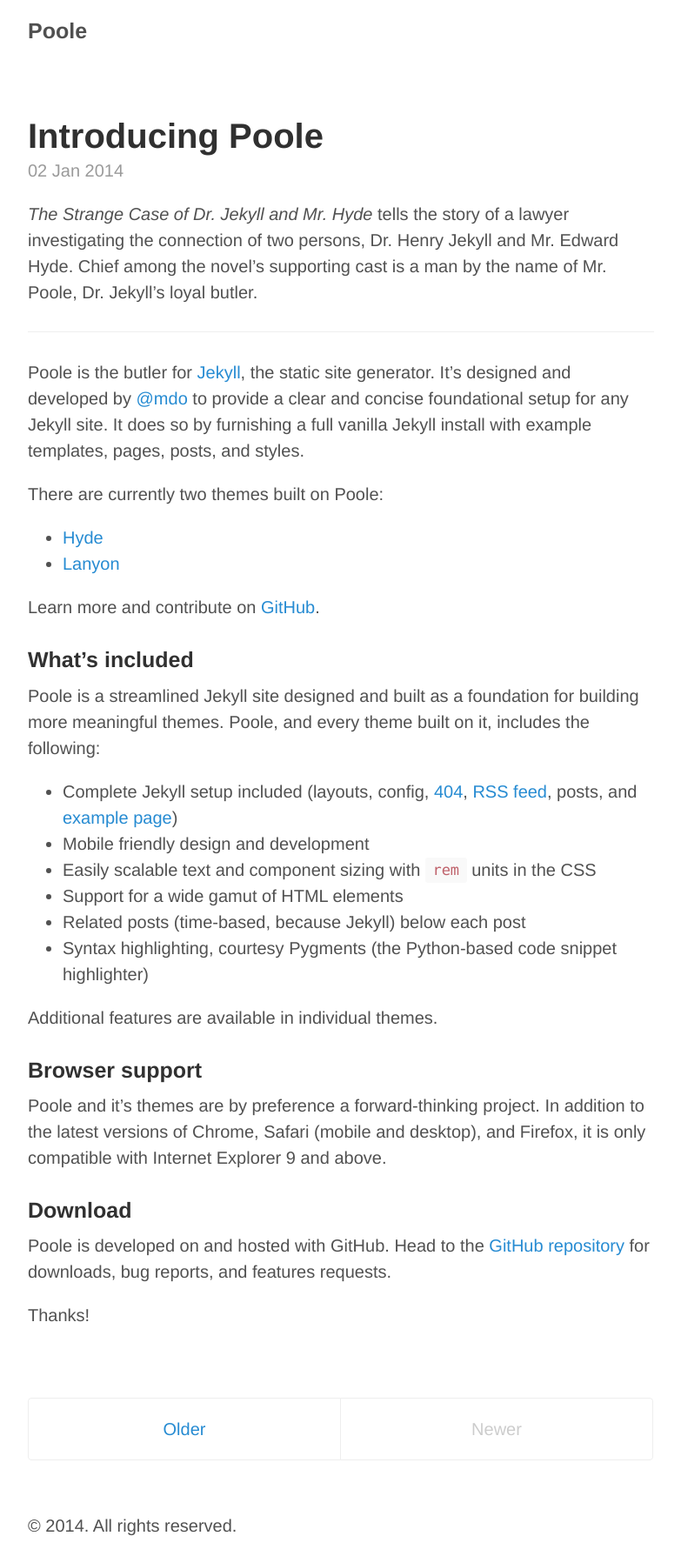
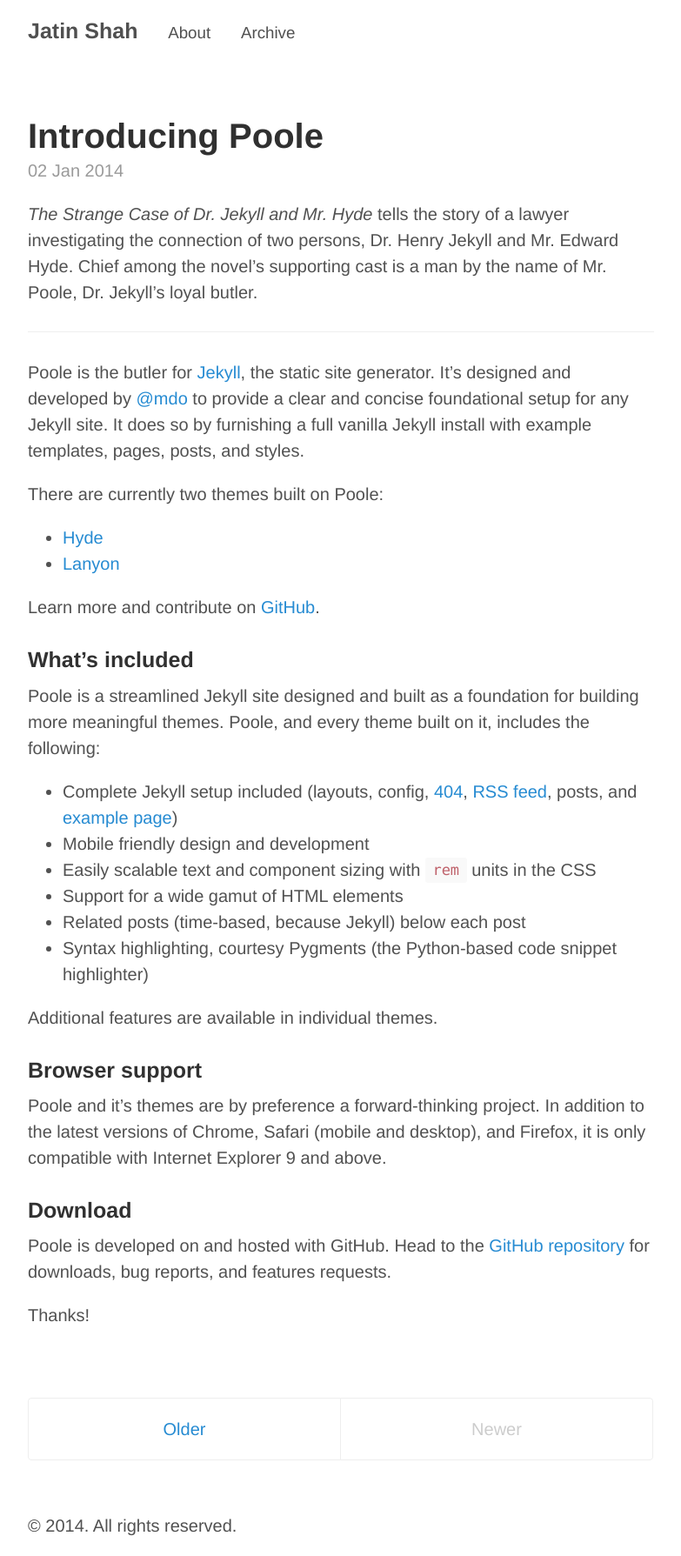
Before and after one commit to jatinshah/jatinshah.github.io, a Jekyll site: the page built from index.html, in a window 1280 px wide. Shown: the whole page at 87% size, without its empty margins (248-1031 px from the left). Built offline with Jekyll 4.4.1, drawn with Linux system fonts in a browser that asks for light colours; Markdown is read by kramdown in place of the engine named in the settings; the list of posts is cut into pages by our own code.

Commit message:
initial setup

```diff
--- a/_config.yml
+++ b/_config.yml
@@ -6,17 +6,21 @@ pygments:         true
 permalink:        pretty
 
 # Setup
-title:            Poole
+title:            Jatin Shah
 tagline:          The Jekyll Butler
-url:              http://getpoole.com
+url:              http://jatinshah.github.io
 paginate:         1
 baseurl:          /
 author:
-  name:           Mark Otto
-  url:            https://twitter.com/mdo
-  email:          markdotto@gmail.com
+  name:           Jatin Shah
+  url:            https://twitter.com/jatinshah
+  email:          jatindshah@gmail.com
 
 # Custom vars
 version:          1.0.0
 github:
   repo:           https://github.com/poole/poole
+
+pages_list:
+  About: '/about'
+  Archive: '/archive'
```
Also changed, not shown: archive.md (added, +10 -0 lines).
